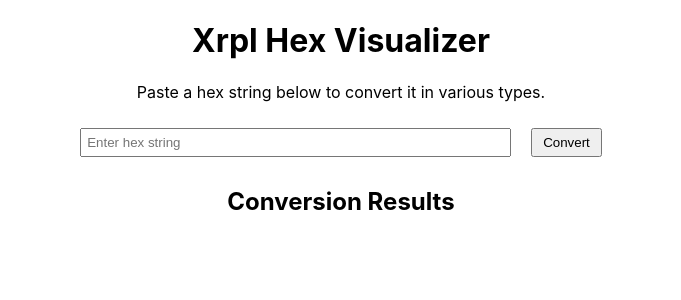
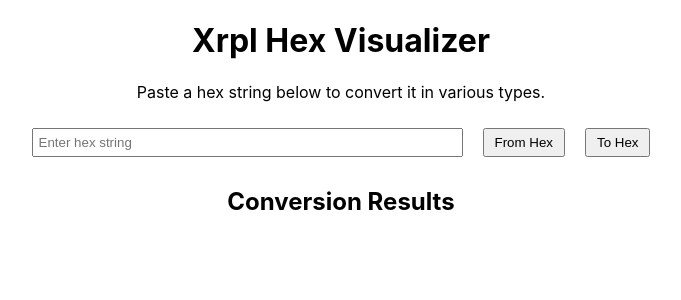
Before and after one commit to Transia-RnD/xrpl-hex-visualizer, a React (Create React App) app: page / in a window 1280 px wide. Shown: the top 300 px of the page, without its empty margins (299-980 px from the left). Built offline with nearby package versions, Linux system fonts and the light colour scheme.

Commit message:
add both to/from

```diff
--- a/src/ConversionResults.tsx
+++ b/src/ConversionResults.tsx
@@ -19,7 +19,11 @@ const ConversionResults: React.FC<ConversionResultsProps> = ({ results }) => {
       return null;
     }
     if (value !== 'Invalid size' && value !== '') {
-      return <p key={type}>{`${type}: ${value}`}</p>;
+      if (type === 'xflDecimal') {
+        return <p key={type}>{`${type} (uint64): ${value}`}</p>;
+      } else {
+        return <p key={type}>{`${type}: ${value}`}</p>;
+      }
     }
     return null; // or you could return a placeholder if you want to show something for invalid sizes
   }).filter((m: any) => m !== null);
--- a/src/HexConversion.tsx
+++ b/src/HexConversion.tsx
@@ -1,5 +1,5 @@
 import React, { useState } from "react";
-import { convertHexToString } from "xrpl";
+import { convertHexToString, convertStringToHex } from "xrpl";
 import {
   hexToUInt8,
   hexToUInt16,
@@ -11,6 +11,14 @@ import {
   flipBeLe,
   hexToXfl,
   flipHex,
+  uint8ToHex,
+  uint16ToHex,
+  uint32ToHex,
+  uint64ToHex,
+  uint224ToHex,
+  xrpAddressToHex,
+  currencyToHex,
+  floatToLEXfl,
 } from "./utils/binary-model";
 import ConversionResults, { ConversionResultsProps } from "./ConversionResults";
 
@@ -20,7 +28,7 @@ const HexConversion: React.FC = () => {
     undefined
   );
 
-  function convertHex(): void {
+  function convertFromHex(): void {
     const hex = hexInput
     let results: Record<string, any> = {};
     console.log(hex.slice(0, 2));
@@ -33,7 +41,7 @@ const HexConversion: React.FC = () => {
         const value = flipHex(hex);
         const xflDecimal = hexToUInt64(value.slice(0, 16));
         const xflInt = hexToXfl(hex);
-        if (xflInt !== -0) {
+        if (xflInt) {
           results.xflDecimal = xflDecimal;
           results.xflInt = xflInt;
         }
@@ -63,6 +71,7 @@ const HexConversion: React.FC = () => {
     }
     if (Object.keys(results).length === 0) {
       // If not XFL or XLF, perform other conversions
+      results.decimal = parseInt(hex, 16);
       results.uint8 = hex.length === 2 ? hexToUInt8(hex) : "Invalid size";
       results.uint16 = hex.length === 4 ? hexToUInt16(hex) : "Invalid size";
       results.uint32 = hex.length === 8 ? hexToUInt32(hex) : "Invalid size";
@@ -71,6 +80,65 @@ const HexConversion: React.FC = () => {
       results.hash256 = hex.length === 64 ? hex : "Invalid size";
       results.publicKey = hex.length === 66 ? hex : "Invalid size";
       results.string = convertHexToString(hex);
+    }
+    console.log(results);
+
+    setConversionResults(results as ConversionResultsProps);
+  }
+
+  function convertToHex(): void {
+    const value = hexInput
+    let results: Record<string, any> = {};
+
+    // results.decimal = parseInt(hex, 16);
+    try {
+      results.uint8 = uint8ToHex(value);
+    } catch (error: any) {
+      console.log(error.message);
+    }
+    try {
+      results.uint16 = uint16ToHex(value);
+    } catch (error: any) {
+      console.log(error.message);
+    }
+    try {
+      results.uint32 = uint32ToHex(value);
+    } catch (error: any) {
+      console.log(error.message);
+    }
+    try {
+      results.uint64 = uint64ToHex(value);
+    } catch (error: any) {
+      console.log(error.message);
+    }
+    try {
+      results.uint224 = uint224ToHex(value);
+    } catch (error: any) {
+      console.log(error.message);
+    }
+    try {
+      results.string = convertStringToHex(value);
+    } catch (error: any) {
+      console.log(error.message);
+    }
+    try {
+      results.xrpAddress = xrpAddressToHex(value);
+    } catch (error: any) {
+      console.log(error.message);
+    }
+    try {
+      results.xrpCurrency = currencyToHex(value);
+    } catch (error: any) {
+      console.log(error.message);
+    }
+    try {
+      const xflHex = floatToLEXfl(value);
+      const _value = flipHex(xflHex);
+      const xflDecimal = hexToUInt64(_value.slice(0, 16));
+      results.xflDecimal = xflDecimal;
+      results.xflInt = xflHex;
+    } catch (error: any) {
+      console.log(error.message);
     }
     console.log(results);
 
@@ -93,7 +161,8 @@ const HexConversion: React.FC = () => {
         placeholder="Enter hex string"
         size={50}
       />
-      <button onClick={convertHex}>Convert</button>
+      <button onClick={convertFromHex}>From Hex</button>
+      <button onClick={convertToHex}>To Hex</button>
 
       <h2>Conversion Results</h2>
       <div>
--- a/src/utils/binary-model.ts
+++ b/src/utils/binary-model.ts
@@ -1,5 +1,5 @@
 /* eslint-disable no-throw-literal */
-import { convertHexToString, encodeAccountID } from "xrpl";
+import { convertHexToString, convertStringToHex, decodeAccountID, encodeAccountID } from "xrpl";
 
 const minMantissa = 1000000000000000n;
 const maxMantissa = 9999999999999999n;
@@ -165,3 +165,59 @@ export function hexToXRPAddress(hex: string): any {
   const value = encodeAccountID(Buffer.from(hex, "hex"));
   return value.slice(0, 40);
 }
+
+
+export function uint8ToHex(value: any): string {
+  if (value < 0 || value > 255) {
+    throw Error(`Integer ${value} is out of range for uint8 (0-255)`)
+  }
+  return value.toString(16).padStart(2, '0').toUpperCase()
+}
+
+export function uint16ToHex(value: any): string {
+  if (value < 0 || value > 2 ** 16 - 1) {
+    throw Error(`Integer ${value} is out of range for uint32 (0-4294967295)`)
+  }
+  return value.toString(16).padStart(4, '0').toUpperCase()
+}
+
+export function uint32ToHex(value: any): string {
+  if (value < 0 || value > 2 ** 32 - 1) {
+    throw Error(`Integer ${value} is out of range for uint32 (0-4294967295)`)
+  }
+  return value.toString(16).padStart(8, '0').toUpperCase()
+}
+
+export function uint64ToHex(value: any): string {
+  if (value < 0 || value > BigInt(18446744073709551615n)) {
+    throw Error(
+      `Integer ${value} is out of range for uint64 (0-18446744073709551615)`
+    )
+  }
+  return value.toString(16).padStart(16, '0').toUpperCase()
+}
+
+export function uint224ToHex(value: any): string {
+  if (
+    value < 0 ||
+    value >
+      BigInt(
+        26959946667150639794667015087019630673637144422540572481103610249215n
+      )
+  ) {
+    throw Error(
+      `Integer ${value} is out of range for uint224 (0-26959946667150639794667015087019630673637144422540572481103610249215)`
+    )
+  }
+  return value.toString(16).padStart(56, '0').toUpperCase()
+}
+
+export function currencyToHex(value: any): string {
+  const content = convertStringToHex(value)
+  return content.padEnd(16, '0').padStart(40, '0') // 40
+}
+
+export function xrpAddressToHex(value: any): string {
+  const content = decodeAccountID(value)
+  return Buffer.from(content).toString('hex').toUpperCase() // 40
+}
```
